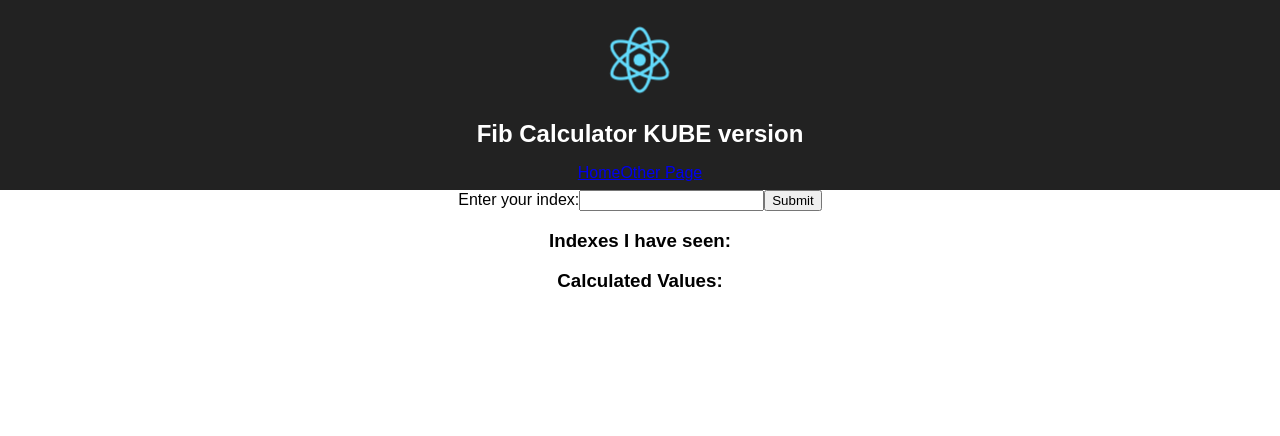
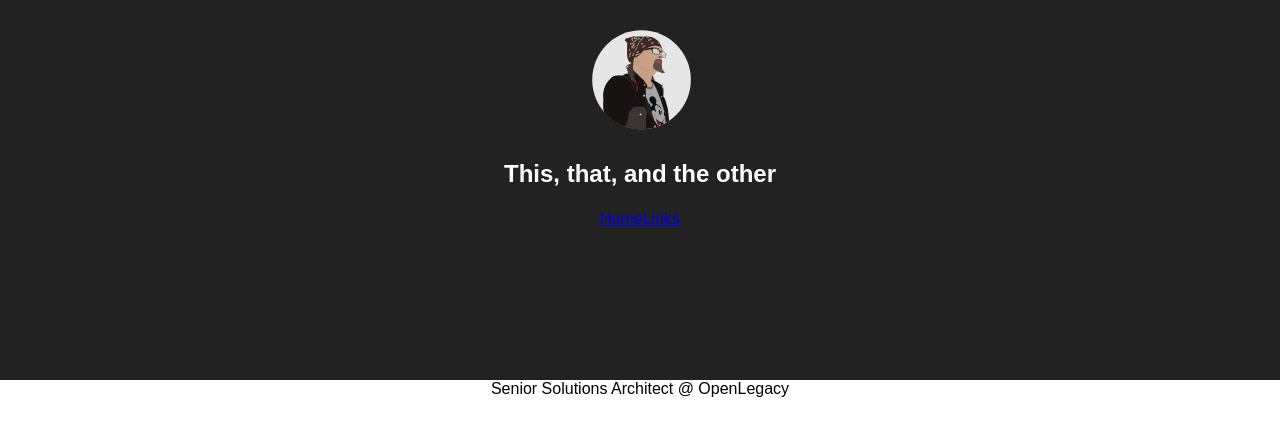
Before and after one commit to ccheatham/complex-k8s, a React (Create React App) app in the folder client/: page / in a window 1280 px wide. Shown: the top 436 px of the page. Built offline with nearby package versions, Linux system fonts and the light colour scheme; no server answers.

Commit message:
about and links added

```diff
--- /dev/null
+++ b/client/src/About.js
@@ -0,0 +1,15 @@
+import React, { Component } from 'react';
+import axios from 'axios';
+
+class About extends Component {
+
+  render() {
+    return (
+      <div style={{ textAlign: "center" }}>
+        Senior Solutions Architect @ OpenLegacy
+      </div>
+    );
+  }
+}
+
+export default About;
--- a/client/src/App.css
+++ b/client/src/App.css
@@ -3,8 +3,8 @@
 }
 
 .App-logo {
-  animation: App-logo-spin infinite 20s linear;
-  height: 80px;
+  /* animation: App-logo-spin infinite 20s linear; */
+  height: 120px;
 }
 
 .App-header {
--- a/client/src/App.js
+++ b/client/src/App.js
@@ -1,9 +1,9 @@
 import React, { Component } from 'react';
-import logo from './logo.svg';
+import logo from './me.svg';
 import './App.css';
 import { BrowserRouter as Router, Route, Link } from 'react-router-dom';
-import OtherPage from './OtherPage';
-import Fib from './Fib';
+import Links from './Links';
+import About from './About';
 
 class App extends Component {
   render() {
@@ -12,13 +12,15 @@ class App extends Component {
         <div className="App">
           <header className="App-header">
             <img src={logo} className="App-logo" alt="logo" />
-            <h1 className="App-title">Fib Calculator KUBE version</h1>
+            <h1 className="App-title">This, that, and the other</h1>
+          </header>
+          <header className="App-header">
             <Link to="/">Home</Link>
-            <Link to="/otherpage">Other Page</Link>
+            <Link to="/links">Links</Link>
           </header>
           <div>
-            <Route exact path="/" component={Fib} />
-            <Route path="/otherpage" component={OtherPage} />
+            <Route exact path="/" component={About} />
+            <Route path="/links" component={Links} />
           </div>
         </div>
       </Router>
--- a/client/src/OtherPage.js
+++ b/client/src/Links.js
@@ -4,7 +4,7 @@ import { Link } from 'react-router-dom';
 export default () => {
   return (
     <div>
-      Im some other page!
+      Links
       <Link to="/">Go back home</Link>
     </div>
   );
```
Also changed, not shown: client/src/me.svg (added).
